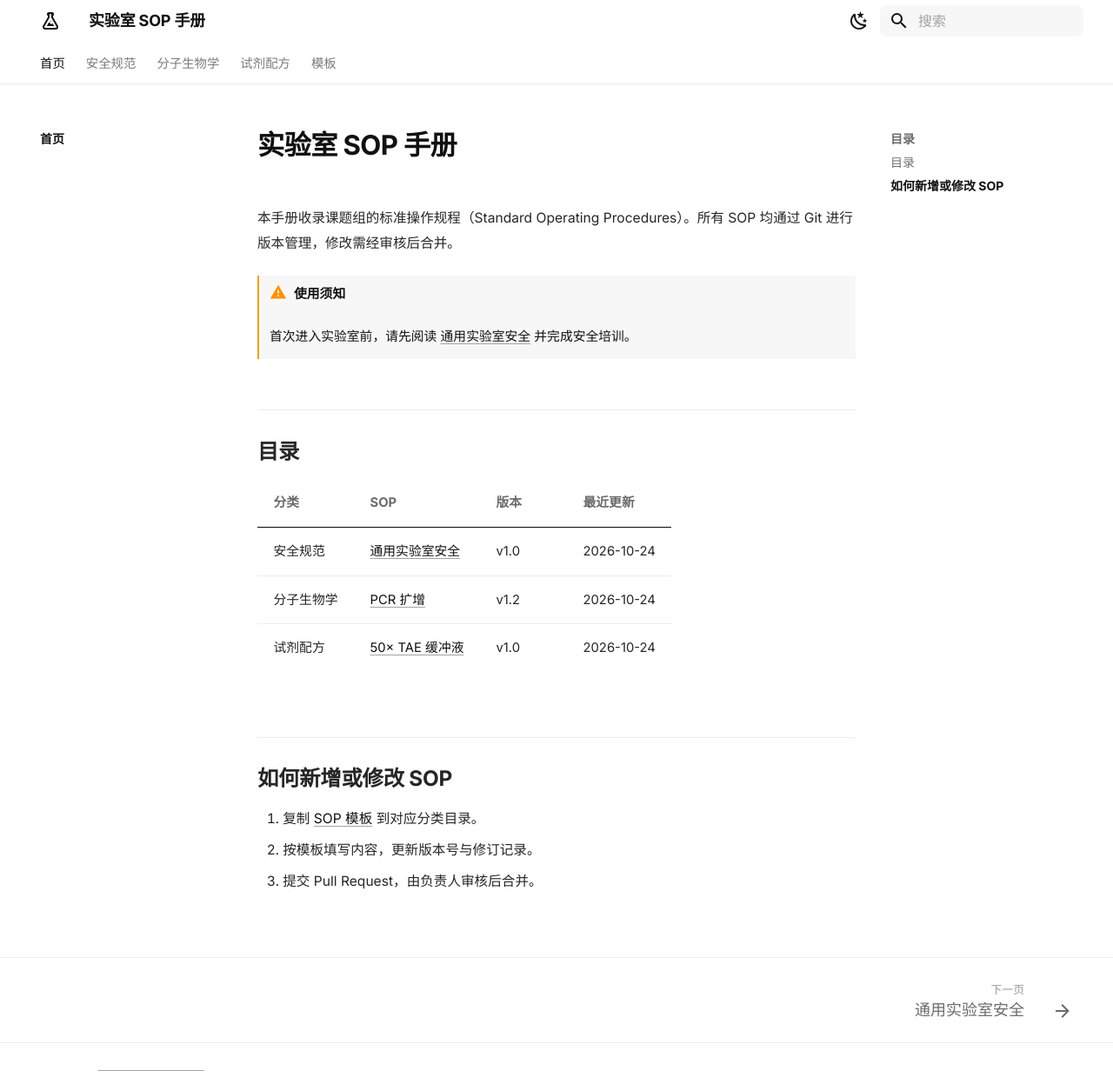
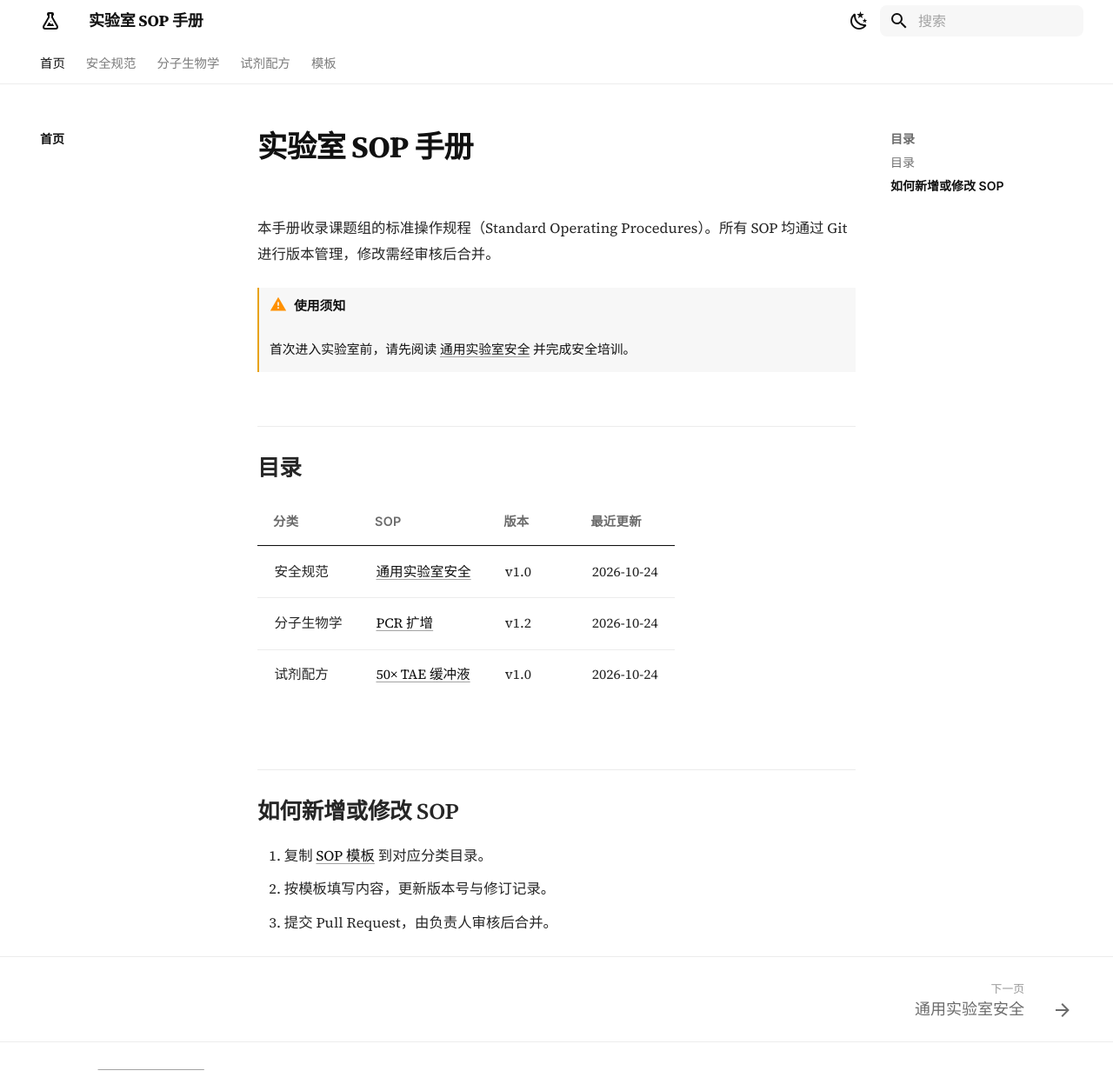
Before and after one commit to lt-ainslee/lab-protocols, an MkDocs documentation site: the page built from docs/index.md, in a window 1280 px wide and 1247 px high. Shown: the whole window at 87% size. Built offline with MkDocs 1.6.1 and Material for MkDocs 9.7.7, drawn with Linux system fonts in a browser that asks for light colours.

Commit message:
Use academic serif typography
Body and headings in Source Serif 4 with Noto Serif SC for CJK; UI
chrome (nav, TOC, search, labels) stays in Inter for contrast.

Co-Authored-By: Claude Opus 5.5 <noreply@anthropic.com>
Claude-Session: https://claude.ai/code/session_01B2n6kTbNqboAjRvjPZrKn1

```diff
--- a/docs/stylesheets/extra.css
+++ b/docs/stylesheets/extra.css
@@ -1,8 +1,32 @@
-/* 白色极简主题 */
+/* 白色极简主题 · 学术衬线字体 */
+
+@import url("https://fonts.googleapis.com/css2?family=Source+Serif+4:ital,opsz,wght@0,8..60,400;0,8..60,600;0,8..60,700;1,8..60,400&family=Noto+Serif+SC:wght@400;600;700&family=Inter:wght@400;500;600&family=JetBrains+Mono:wght@400&display=swap");
 
 :root {
-  --md-text-font-family: var(--md-text-font, _), "PingFang SC", "Hiragino Sans GB",
-    "Noto Sans SC", "Microsoft YaHei", -apple-system, BlinkMacSystemFont, sans-serif;
+  --serif: "Source Serif 4", "Noto Serif SC", "Songti SC", "STSong", "SimSun", Georgia, serif;
+  --sans: "Inter", "PingFang SC", "Hiragino Sans GB", "Noto Sans SC", "Microsoft YaHei",
+    -apple-system, BlinkMacSystemFont, sans-serif;
+}
+
+body,
+input {
+  --md-text-font-family: var(--serif);
+  --md-code-font-family: "JetBrains Mono", "SFMono-Regular", Consolas, monospace;
+}
+
+/* 界面元素（导航、目录、搜索、标签）用无衬线，正文用衬线 */
+.md-nav,
+.md-tabs,
+.md-search,
+.md-footer,
+.md-typeset .tabbed-labels,
+.md-typeset table:not([class]) th,
+.md-typeset .admonition-title,
+.md-typeset summary {
+  font-family: var(--sans);
+}
+.md-header__title {
+  font-family: var(--serif);
 }
 
 [data-md-color-scheme="default"] {
@@ -77,11 +101,18 @@
 
 /* 排版 */
 .md-typeset {
-  font-size: 0.78rem;
-  line-height: 1.8;
+  font-size: 0.82rem;
+  line-height: 1.85;
+  font-feature-settings: "kern", "liga";
+}
+.md-typeset h1,
+.md-typeset h2,
+.md-typeset h3 {
+  font-family: var(--serif);
 }
 .md-typeset h1 {
   font-weight: 700;
+  font-size: 2.1em;
   color: var(--md-default-fg-color);
   letter-spacing: -0.02em;
   margin-bottom: 1.6em;
@@ -119,9 +150,12 @@
   border: none;
   border-radius: 0;
   box-shadow: none;
-  font-size: 0.74rem;
+  font-size: 0.78rem;
+  font-variant-numeric: lining-nums tabular-nums;
 }
 .md-typeset table:not([class]) th {
+  font-size: 0.72rem;
+  letter-spacing: 0.02em;
   background: transparent;
   font-weight: 600;
   color: var(--md-default-fg-color--light);
--- a/mkdocs.yml
+++ b/mkdocs.yml
@@ -26,9 +26,7 @@ theme:
       toggle:
         icon: material/weather-sunny
         name: 切换到浅色模式
-  font:
-    text: Inter
-    code: JetBrains Mono
+  font: false
   icon:
     logo: material/flask-outline
 
```
